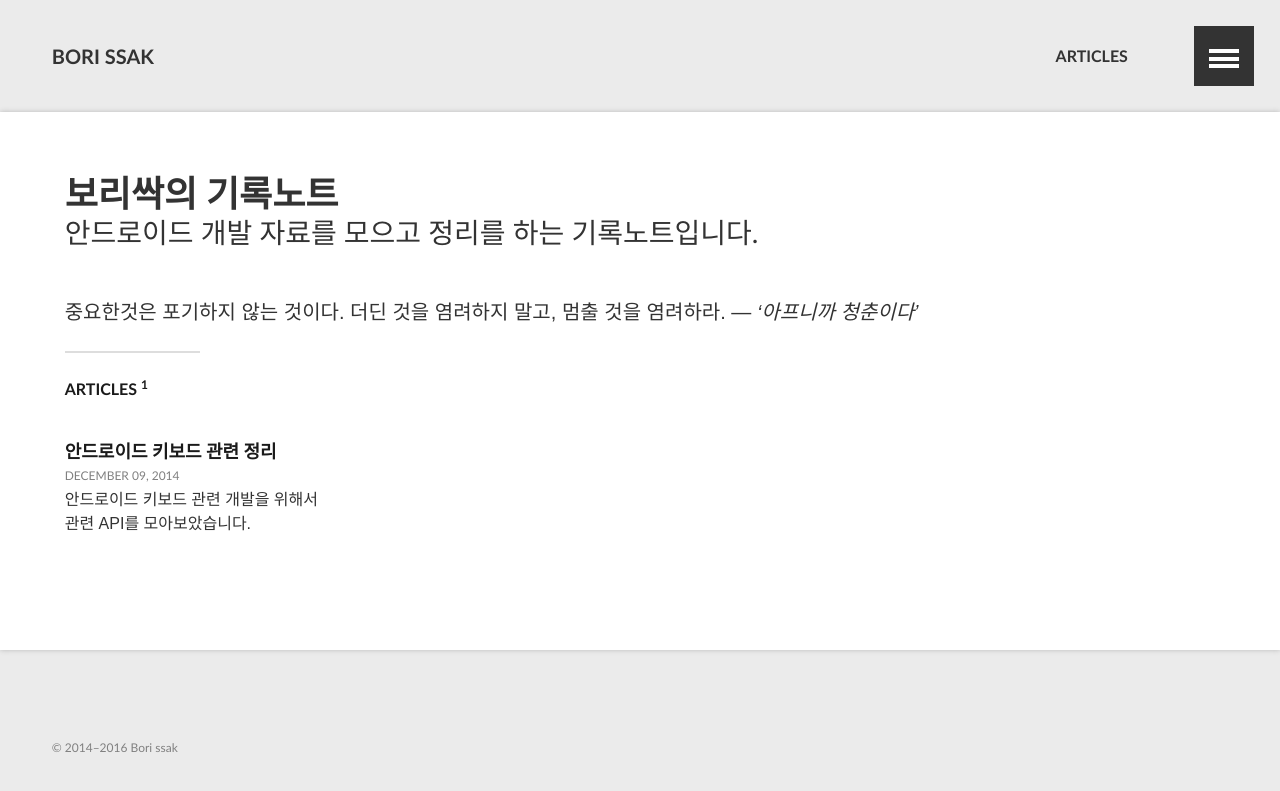
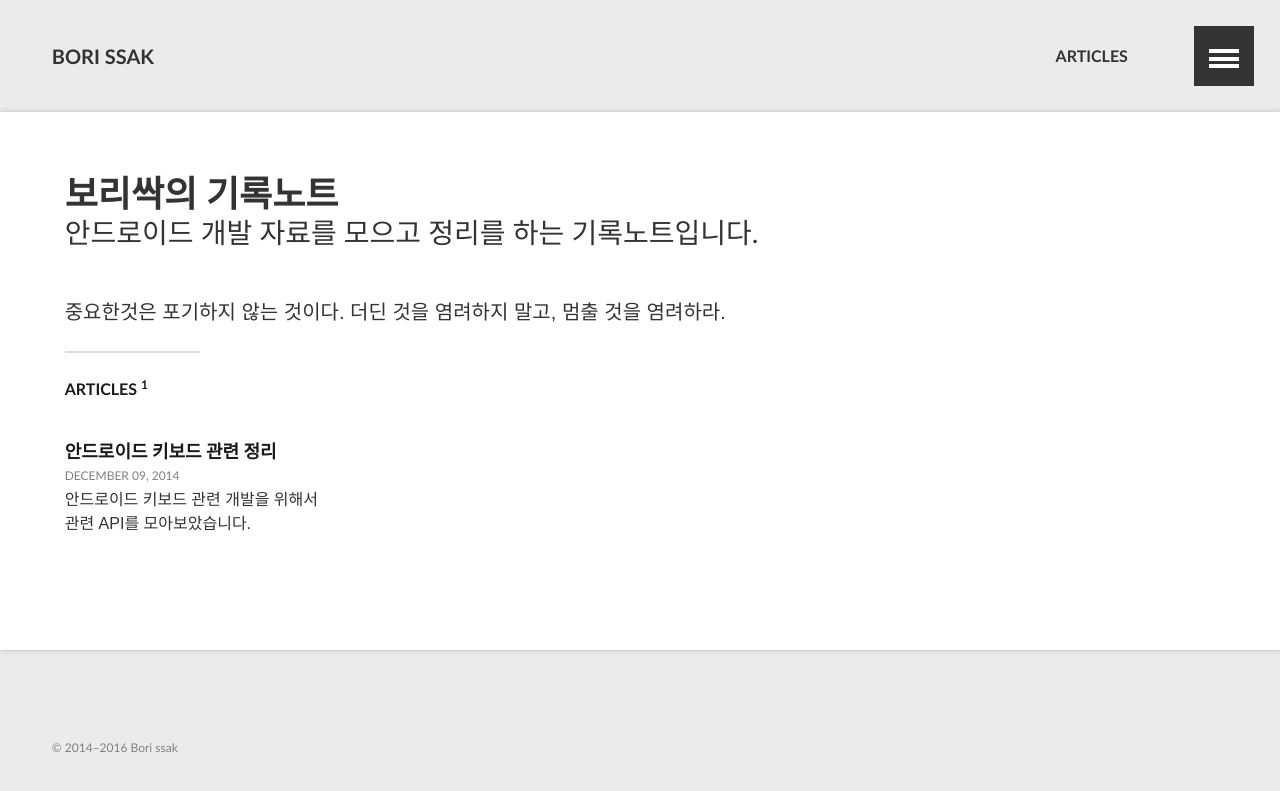
Before and after one commit to borissak/borissak.github.com, a Jekyll site: the page built from index.markdown, in a window 1280 px wide. Shown: the top 791 px of the page. Built offline with Jekyll 4.4.1, drawn with Linux system fonts in a browser that asks for light colours; nearby versions of some CDN libraries; some web fonts are replaced; comment, search, counter and statistics services are not loaded.

Commit message:
Update index.markdown

```diff
--- a/index.markdown
+++ b/index.markdown
@@ -9,7 +9,7 @@ id: home
 ---
 
 중요한것은 포기하지 않는 것이다.
-더딘 것을 염려하지 말고, 멈출 것을 염려하라. --- *'아프니까 청춘이다'*
+더딘 것을 염려하지 말고, 멈출 것을 염려하라.
 {:.shorten}
 
 ---
```
